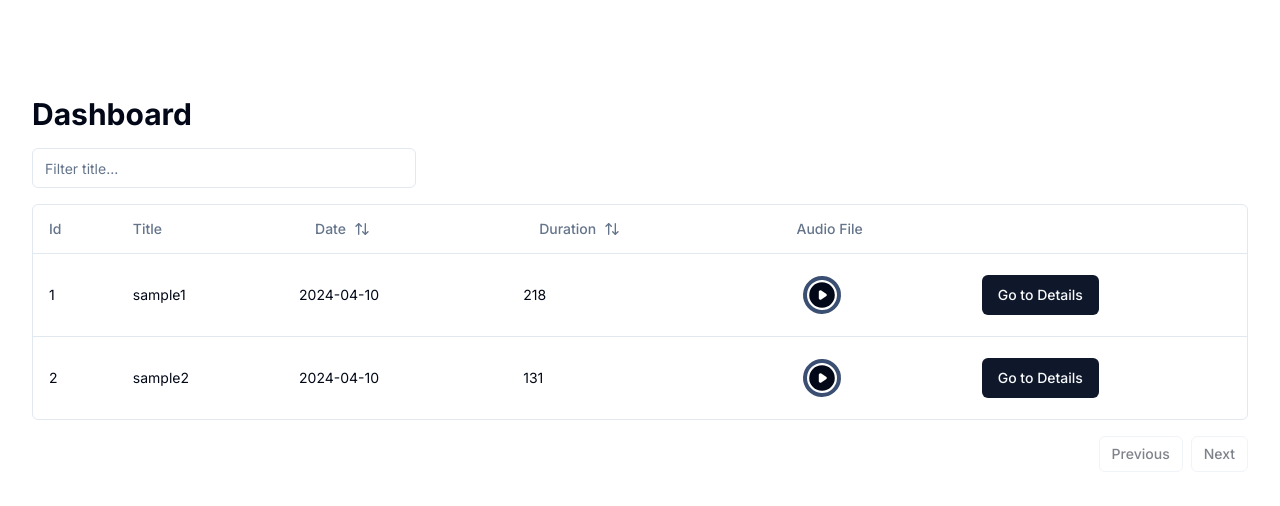
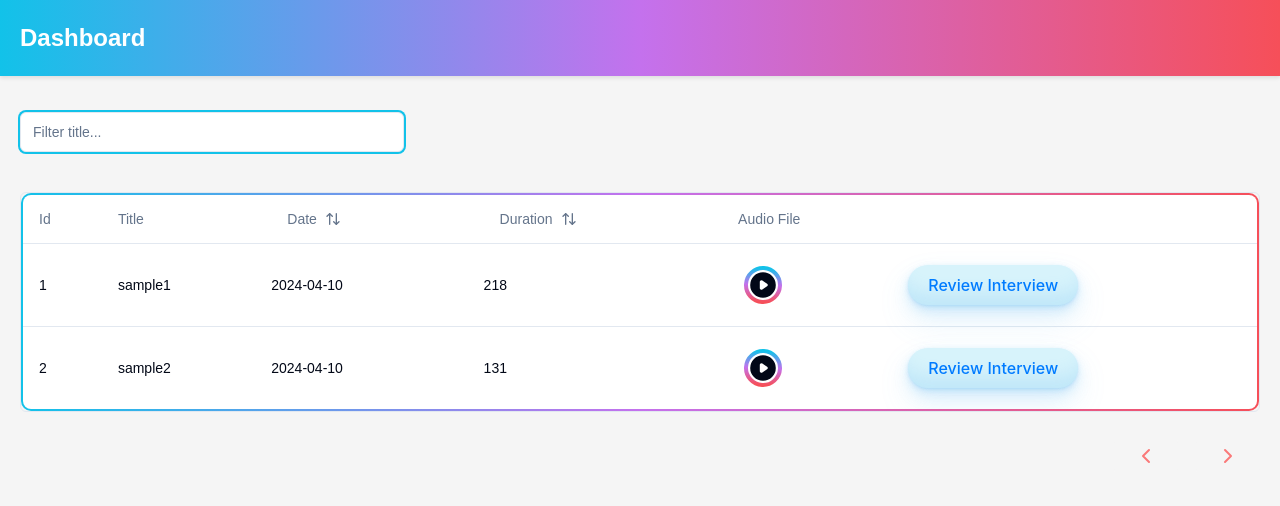
Before and after one commit to YeshaswiniVasudev/MockAI-Interview-Review-Dashboard, a Next.js app: page /recordings in a window 1280 px wide. Shown: the top 506 px of the page. Built offline with nearby package versions, Linux system fonts and the light colour scheme.

Commit message:
added styles to the first page

```diff
--- a/app/globals.css
+++ b/app/globals.css
@@ -71,6 +71,11 @@
       @apply border-border;
     }
     body {
-      @apply bg-background text-foreground;
+      @apply text-foreground;
+
     }
   }
+
+  body {
+    background: #f5f5f5;
+  }
--- /dev/null
+++ b/app/recordings/Page.module.css
@@ -0,0 +1,62 @@
+.container {
+    font-family: Arial, sans-serif;
+    /* background: #f5f5f5;
+    min-height: 100vh; */
+  }
+
+  .header {
+    display: flex;
+    align-items: center;
+    padding: 20px;
+    background: linear-gradient(to right, #12c2e9, #c471ed, #f64f59);
+    color: #fff;
+    /* background: black; */
+    box-shadow: 0 2px 4px rgba(0, 0, 0, 0.1);
+  }
+
+  .title {
+    font-size: 24px;
+    font-weight: bold;
+  }
+
+  .content {
+    padding: 20px;
+    /* background-color: #fff; */
+    /* box-shadow: 0 2px 4px rgba(0, 0, 0, 0.1); */
+  }
+
+
+  .footer {
+    text-align: right; /* Aligns the text to the right */
+    padding: 10px; /* Adds some padding around the text */
+    font-size: 12px; /* Makes the text smaller */
+    color: #888;
+  }
+
+
+
+.button-33 {
+  background-color: #d7f3fb;
+  border-radius: 100px;
+  box-shadow: rgba(99, 187, 244, .2) 0 -25px 18px -14px inset, rgba(99, 187, 244, .15) 0 1px 2px, rgba(99, 187, 244, .15) 0 2px 4px, rgba(99, 187, 244, .15) 0 4px 8px, rgba(99, 187, 244, .15) 0 8px 16px, rgba(99, 187, 244, .15) 0 16px 32px;
+  color: #007bff;;
+  cursor: pointer;
+  display: inline-block;
+  font-family: CerebriSans-Regular,-apple-system,system-ui,Roboto,sans-serif;
+  padding: 7px 20px;
+  text-align: center;
+  text-decoration: none;
+  transition: all 250ms;
+  border: 0;
+  font-size: 16px;
+  user-select: none;
+  -webkit-user-select: none;
+  touch-action: manipulation;
+}
+
+.button-33:hover {
+    background-color: #c2e0f5; /* Lighter blue */
+    box-shadow: rgba(99, 187, 244, .2) 0 -25px 18px -14px inset, rgba(99, 187, 244, .15) 0 1px 2px, rgba(99, 187, 244, .15) 0 2px 4px, rgba(99, 187, 244, .15) 0 4px 8px, rgba(99, 187, 244, .15) 0 8px 16px, rgba(99, 187, 244, .15) 0 16px 32px;
+    transform: scale(1.05) rotate(-1deg);
+
+  }
--- a/app/recordings/columns.tsx
+++ b/app/recordings/columns.tsx
@@ -5,6 +5,7 @@ import Link from 'next/link';
 import { Button } from "@/components/ui/button";
 import { ArrowUpDown, MoreHorizontal } from "lucide-react";
 import AudioPlayer from "@/components/audioPlayer";
+import styles from './Page.module.css';
 
 export type recording = {
   id: number;
@@ -79,7 +80,7 @@ export const columns: ColumnDef<recording>[] = [
     id: "actions",
     cell: ({ row }) => (
         <Link href={`/detailedPage/${row.original.id}`}>
-        <Button >Go to Details</Button>
+        <Button className={styles['button-33']}>Review Interview</Button>
       </Link>
     ),
   },
--- a/app/recordings/page.tsx
+++ b/app/recordings/page.tsx
@@ -2,33 +2,40 @@
 import React, { useEffect, useState } from 'react';
 import { DataTable } from "@/components/data-table";
 import { recording, columns } from "./columns";
-
+import styles from './Page.module.css'; // Import the CSS module
+import Head from 'next/head';
 export default function Page() {
   const [recordings, setRecordings] = useState<recording[]>([]);
   const [isLoading, setIsLoading] = useState(true);
 
   useEffect(() => {
-    // Only fetch the data if the component is being rendered on the client side
     if (typeof window !== 'undefined') {
       fetch('/api/recordingsData/')
         .then(response => response.json())
         .then(data => {
           setRecordings(data);
-          setIsLoading(false); // Set loading to false after data is fetched
+          setIsLoading(false);
         });
     }
   }, []);
 
   if (isLoading) {
-    return <div>Loading...</div>; // Show loading message if data is still being fetched
+    return <div>Loading...</div>;
   }
 
   return (
-    <section className="py-24">
-      <div className="container">
-        <h1 className="text-3xl font-bold">Dashboard</h1>
+    <>
+
+      <section className={styles.container}>
+      <header className={styles.header}>
+        <h1 className={styles.title}>Dashboard</h1>
+      </header>
+      <div className={styles.content}>
         <DataTable columns={columns} data={recordings} />
       </div>
     </section>
+
+    </>
+
   );
 }
--- /dev/null
+++ b/components/data-table.module.css
@@ -0,0 +1,112 @@
+/* .filter-title-class input {
+    background: linear-gradient(#dbdae1,#a3aaba);
+    box-shadow: 5px 5px 5px rgba(0,0,0,0.1),
+    15px 15px 15px rgba(0,0,0,0.1),
+    20px 20px 20px rgba(0,0,0,0.1),
+    30px 30px 30px rgba(0,0,0,0.1),
+    inset 1px 1px 1px #fff;
+    z-index: 2;
+  }
+
+  .filter-title-class::before{
+    content: '';
+    position: absolute;
+    top: 0;
+    left: 0;
+    width: 10px;
+    height: 100%;
+    background: linear-gradient(#fff, #fff, #e3e3e3);
+   z-index: 3;
+    filter: blur(1px);
+  }
+  .filter-title-class::after{
+    content: '';
+    position: absolute;
+    top: 0;
+    right: -1px;
+    width: 10px;
+    height: 100%;
+    background: #9d9d9d;
+   z-index: 2;
+    filter: blur(1px);
+  }
+
+  .filter-title-class{
+    position : relative;
+    width: 300px;
+    height: 40px;
+    display: flex;
+    justify-content: center;
+    align-items: center;
+
+  }
+
+  .shadow{
+    position: absolute;
+    top: 0;
+
+    width: calc(84% + 50px);
+    height: 150px;
+    background: linear-gradient(180deg,rgba(0,0,0,0.1),
+    transparent,transparent);
+    transform-origin: top;
+    transform: skew(45deg);
+    pointer-events: none;
+    z-index: 1;
+  }
+
+
+  .shadow::before{
+    content: '';
+    position: absolute;
+
+
+    width: 50px;
+    height: 50px;
+
+   z-index: 1;
+  } */
+
+
+  .input-class:focus {
+    outline: none;
+    box-shadow: 0 0 0 3px #12c2e9;
+  }
+
+  .input-class{
+    box-shadow: 0 0 0 2px #12c2e9;
+  }
+
+  .tableWrapper {
+  position: relative;
+  padding: 2px; /* This will create a 2px gap around the table */
+  background: linear-gradient(to right, #12c2e9, #c471ed, #f64f59); /* Your gradient */
+  border-radius: 10px; /* Adjust this value to match your table's border radius + 2px */
+  overflow: hidden; /* This will ensure the table doesn't overflow the wrapper */
+}
+
+.table {
+  background: white; /* Or whatever your table's background color is */
+  border-radius: 8px; /* Adjust this value to match your desired border radius */
+  /* Other table styles... */
+}
+
+.button {
+    padding: 10px 20px;
+    font-size: 24px;
+    color: red;
+    background-color: whitesmoke;
+    border:none;
+    border-radius: 5px;
+    margin: 10px;
+    cursor: pointer;
+    transition: background-color 0.3s ease;
+  }
+
+.button:hover {
+    background-color: pink;
+  }
+
+.button:active {
+    background-color: #003d80;
+  }
--- a/components/data-table.tsx
+++ b/components/data-table.tsx
@@ -2,6 +2,10 @@
 import { Button } from "@/components/ui/button"
 import * as React from "react"
 import { Input } from "@/components/ui/input"
+import styles from './data-table.module.css';
+
+import { FiChevronLeft, FiChevronRight } from 'react-icons/fi';
+
 
 import {
   ColumnDef,
@@ -57,17 +61,24 @@ export function DataTable<TData, TValue>({
   return (
     <div>
         <div className="flex items-center py-4">
-        <Input
+         {/* <div className={styles['filter-title-class']}>
+         <div className={styles['shadow']}></div> */}
+
+          <Input
           placeholder="Filter title..."
           value={(table.getColumn("title")?.getFilterValue() as string) ?? ""}
           onChange={(event) =>
             table.getColumn("title")?.setFilterValue(event.target.value)
           }
-          className="max-w-sm"
+          // className={`max-w-sm ${styles['filter-title-class']}`}
+          className={`max-w-sm ${styles['input-class']}`}
         />
-      </div>
+        {/* </div> */}
+
+      </div><br></br>
     <div className="rounded-md border">
-      <Table>
+    <div className={styles.tableWrapper}>
+      <Table className={styles.table}>
         <TableHeader>
           {table.getHeaderGroups().map((headerGroup) => (
             <TableRow key={headerGroup.id}>
@@ -109,23 +120,28 @@ export function DataTable<TData, TValue>({
           )}
         </TableBody>
       </Table>
+      </div>
     </div>
     <div className="flex items-center justify-end space-x-2 py-4">
         <Button
+        className={styles.button}
           variant="outline"
           size="sm"
           onClick={() => table.previousPage()}
           disabled={!table.getCanPreviousPage()}
         >
-          Previous
+           <FiChevronLeft />
         </Button>
+
+
         <Button
+        className={styles.button}
           variant="outline"
           size="sm"
           onClick={() => table.nextPage()}
           disabled={!table.getCanNextPage()}
         >
-          Next
+          <FiChevronRight />
         </Button>
       </div>
     </div>
--- a/components/progressCircle.js
+++ b/components/progressCircle.js
@@ -2,23 +2,77 @@ import React from "react";
 import "./progressCircle.css";
 import { PlayIcon, PauseIcon } from '@heroicons/react/solid';
 
-const Circle = ({ color, percentage, size, strokeWidth }) => {
+const Circle = ({ percentage, size, strokeWidth }) => {
   const radius = size / 2 - strokeWidth * 2;
   const circ = 2 * Math.PI * radius;
   const strokePct = ((100 - percentage) * circ) / 100;
 
   return (
+    // <circle
+    //   r={radius}
+    //   cx="50%"
+    //   cy="50%"
+    //   fill="transparent"
+    //   stroke={color}
+    //   strokeWidth={strokeWidth}
+    //   strokeDasharray={circ}
+    //   strokeDashoffset={isNaN(strokePct) ? 0 : strokePct}
+    //   strokeLinecap="round"
+    // />
+    <svg width={size} height={size}>
+      <defs>
+        <linearGradient id="gradient" x1="0%" y1="0%" x2="100%" y2="0%">
+          <stop offset="0%" stopColor="#12c2e9" />
+          <stop offset="50%" stopColor="#c471ed" />
+          <stop offset="100%" stopColor="#f64f59" />
+        </linearGradient>
+      </defs>
       <circle
         r={radius}
         cx="50%"
         cy="50%"
         fill="transparent"
-      stroke={color}
+        stroke="url(#gradient)"
         strokeWidth={strokeWidth}
         strokeDasharray={circ}
-      strokeDashoffset={strokePct}
+        strokeDashoffset={isNaN(strokePct) ? 0 : strokePct}
         strokeLinecap="round"
       />
+    </svg>
+  );
+};
+
+const CircleProgress = ({ percentage, size, strokeWidth }) => {
+  const radius = size / 2 - strokeWidth * 2;
+  const circ = 2 * Math.PI * radius;
+  const strokePct = ((100 - percentage) * circ) / 100;
+
+  return (
+    // <circle
+    //   r={radius}
+    //   cx="50%"
+    //   cy="50%"
+    //   fill="transparent"
+    //   stroke={color}
+    //   strokeWidth={strokeWidth}
+    //   strokeDasharray={circ}
+    //   strokeDashoffset={isNaN(strokePct) ? 0 : strokePct}
+    //   strokeLinecap="round"
+    // />
+    <svg width={size} height={size}>
+
+      <circle
+        r={radius}
+        cx="50%"
+        cy="50%"
+        fill="transparent"
+        stroke="black"
+        strokeWidth={strokeWidth}
+        strokeDasharray={circ}
+        strokeDashoffset={isNaN(strokePct) ? 0 : strokePct}
+        strokeLinecap="round"
+      />
+    </svg>
   );
 };
 
@@ -32,9 +86,16 @@ export default function ProgressCircle({
   return (
     <div className="progress-circle flex relative cursor-pointer" style={{ width: size, height: size }} onClick={onTogglePlay}>
       <svg width={size} height={size} viewBox={`0 0 ${size} ${size}`} style={{ overflow: 'visible' }}>
+      <defs>
+        <linearGradient id="gradient" x1="0%" y1="0%" x2="100%" y2="0%">
+          <stop offset="0%" stopColor="#12c2e9" />
+          <stop offset="50%" stopColor="#c471ed" />
+          <stop offset="100%" stopColor="#f64f59" />
+        </linearGradient>
+      </defs>
         <g>
-          <Circle strokeWidth={4} color="#3B4F73" size={size} />
-          <Circle strokeWidth={4} color={color} percentage={percentage} size={size} />
+          <Circle strokeWidth={4}  size={size} />
+          <CircleProgress strokeWidth={4} percentage={percentage} size={size} />
         </g>
       </svg>
       {isPlaying ?
--- a/package.json
+++ b/package.json
@@ -23,6 +23,7 @@
     "next": "14.1.4",
     "react": "^18.2.0",
     "react-dom": "^18",
+    "react-icons": "^5.1.0",
     "tailwind-merge": "^2.2.2",
     "tailwindcss-animate": "^1.0.7",
     "wavesurfer.js": "^7.7.10"
```
Also changed, not shown: 1 other file (tests, documents, lock files or other folders). Lines whose indentation alone changed are shown as unchanged.
